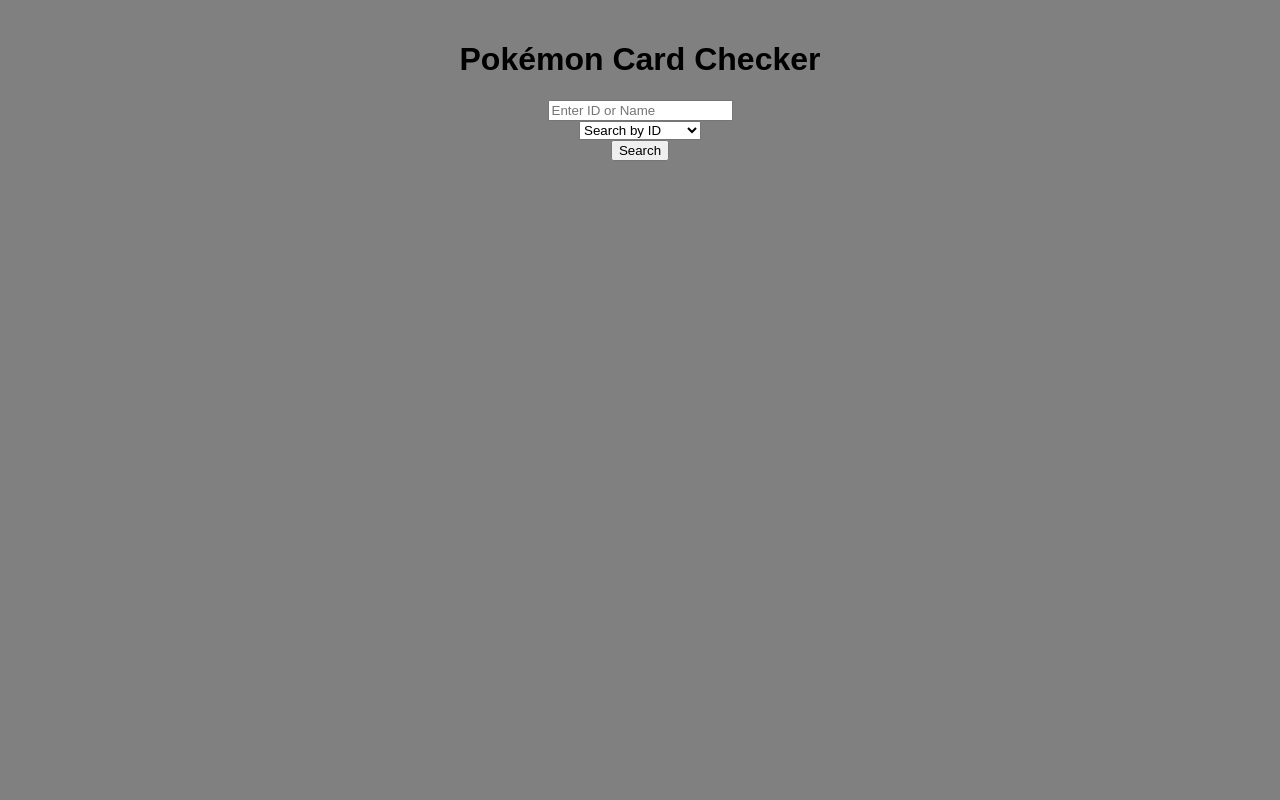
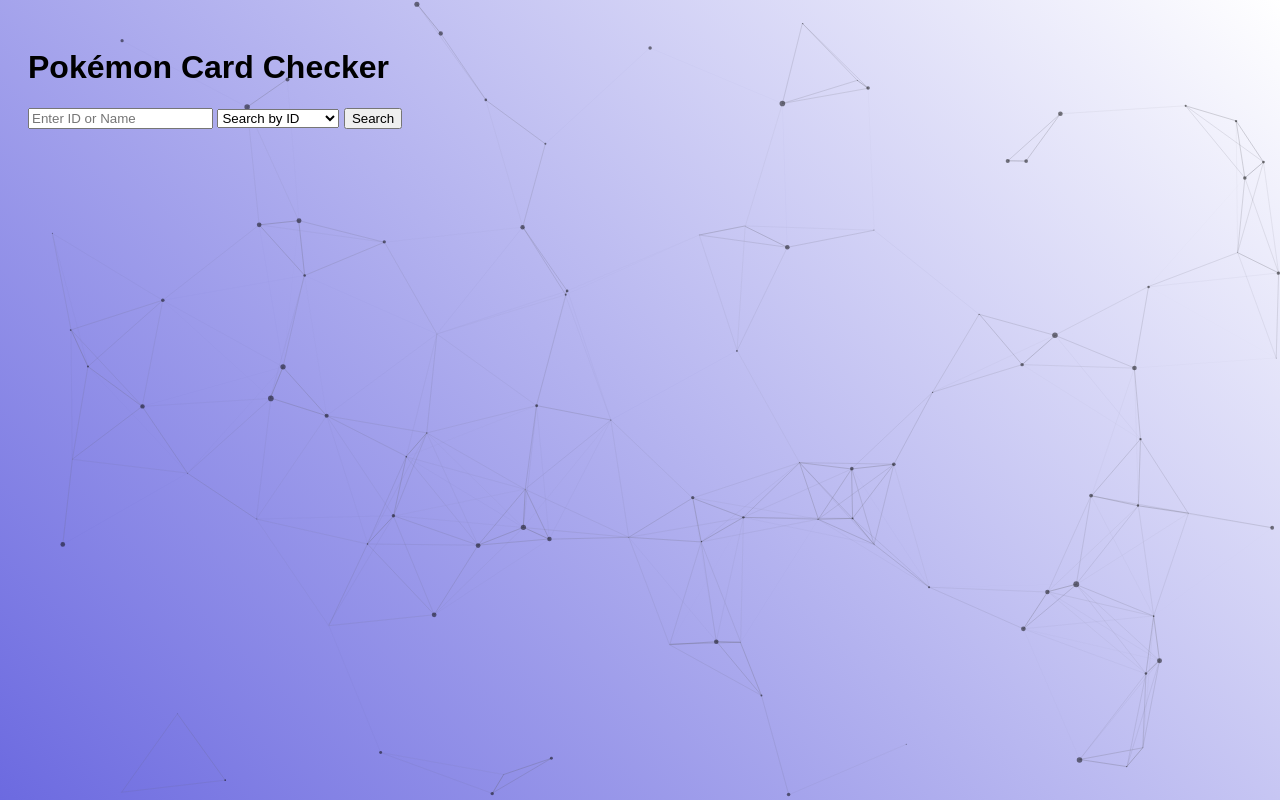
Before and after one commit to bellTurt1e/PokemonCardSite, a plain HTML site: page index.html in a window 1280 px wide. Drawn offline with nearby package versions, Linux system fonts and the light colour scheme; no server answers.

Commit message:
With Trevors help was able to implement a background thats interactive

```diff
--- a/index.html
+++ b/index.html
@@ -4,15 +4,13 @@
 <title>Pokémon Card Checker</title>
 <style>
     body {
-        background-color: grey;
         font-family: Arial, sans-serif;
     }
     .container {
-        display: flex;
-        justify-content: center;
-        align-items: center;
-        flex-direction: column;
-        margin-top: 20px;
+    position: relative;
+    z-index: 1;
+    padding: 20px;
+    border-radius: 10px;
     }
     .card-container {
         display: flex;
@@ -33,6 +31,16 @@
         width: 100%;
         border-radius: 5px;
     }
+    #particles-js {
+    position: fixed;
+    top: 0;
+    left: 0;
+    width: 100%;
+    height: 100vh;
+    background: linear-gradient(45deg, #6c6ae0, #ffffff);
+    z-index: -1;
+}
+
 </style>
 </head>
 <body>
@@ -49,7 +57,10 @@
     <button onclick="getPokemon()">Search</button>
 
     <div class="card-container" id="results"></div>
+
 </div>
+
+<div id="particles-js"></div>
 
 <script>
 async function getPokemon() {
@@ -106,6 +117,98 @@ async function getPokemon() {
     //man that was a pain set up
 }
 </script>
+<script src="https://cdn.jsdelivr.net/particles.js/2.0.0/particles.min.js"></script>
+    <script>
+        particlesJS.load('particles-js', 'assets/particles.json', function() {
+            console.log('particles.js config loaded');
+        });
+
+        // Fallback in case the config file doesn't load
+        particlesJS('particles-js', {
+            "particles": {
+                "number": {
+                    "value": 80,
+                    "density": {
+                        "enable": true,
+                        "value_area": 800
+                    }
+                },
+                "color": {
+                    "value": "#000000"
+                },
+                "shape": {
+                    "type": "circle"
+                },
+                "opacity": {
+                    "value": 0.5,
+                    "random": false
+                },
+                "size": {
+                    "value": 3,
+                    "random": true
+                },
+                "line_linked": {
+                    "enable": true,
+                    "distance": 150,
+                    "color": "#64646e",
+                    "opacity": 0.4,
+                    "width": 1
+                },
+                "move": {
+                    "enable": true,
+                    "speed": 2,
+                    "direction": "none",
+                    "random": false,
+                    "straight": false,
+                    "out_mode": "out",
+                    "bounce": false
+                }
+            },
+            "interactivity": {
+                "detect_on": "window",
+                "events": {
+                    "onhover": {
+                        "enable": true,
+                        "mode": "repulse"
+                    },
+                    "onclick": {
+                        "enable": true,
+                        "mode": "push"
+                    },
+                    "resize": true
+                },
+                "modes": {
+                    "grab": {
+                        "distance": 400,
+                        "line_linked": {
+                            "opacity": 1
+                        }
+                    },
+                    "bubble": {
+                        "distance": 400,
+                        "size": 40,
+                        "duration": 2,
+                        "opacity": 8,
+                        "speed": 3
+                    },
+                    "repulse": {
+                        "distance": 200,
+                        "duration": 0.4
+                    },
+                    "push": {
+                        "particles_nb": 4
+                    },
+                    "remove": {
+                        "particles_nb": 2
+                    }
+                }
+            },
+            "retina_detect": true
+         });
+    </script>
+    <script src="js/global.js"></script>
+    <script src="js/about.js"></script>
+
 
 </body>
 </html>
--- /dev/null
+++ b/netlify/functions/Particles.js
@@ -0,0 +1,3 @@
+particlesJS.load('particles-js', 'assets/particles.json', function() {
+    console.log('particles.js loaded - callback');
+});
```
Also changed, not shown: particles.JSON (added, +81 -0 lines).
